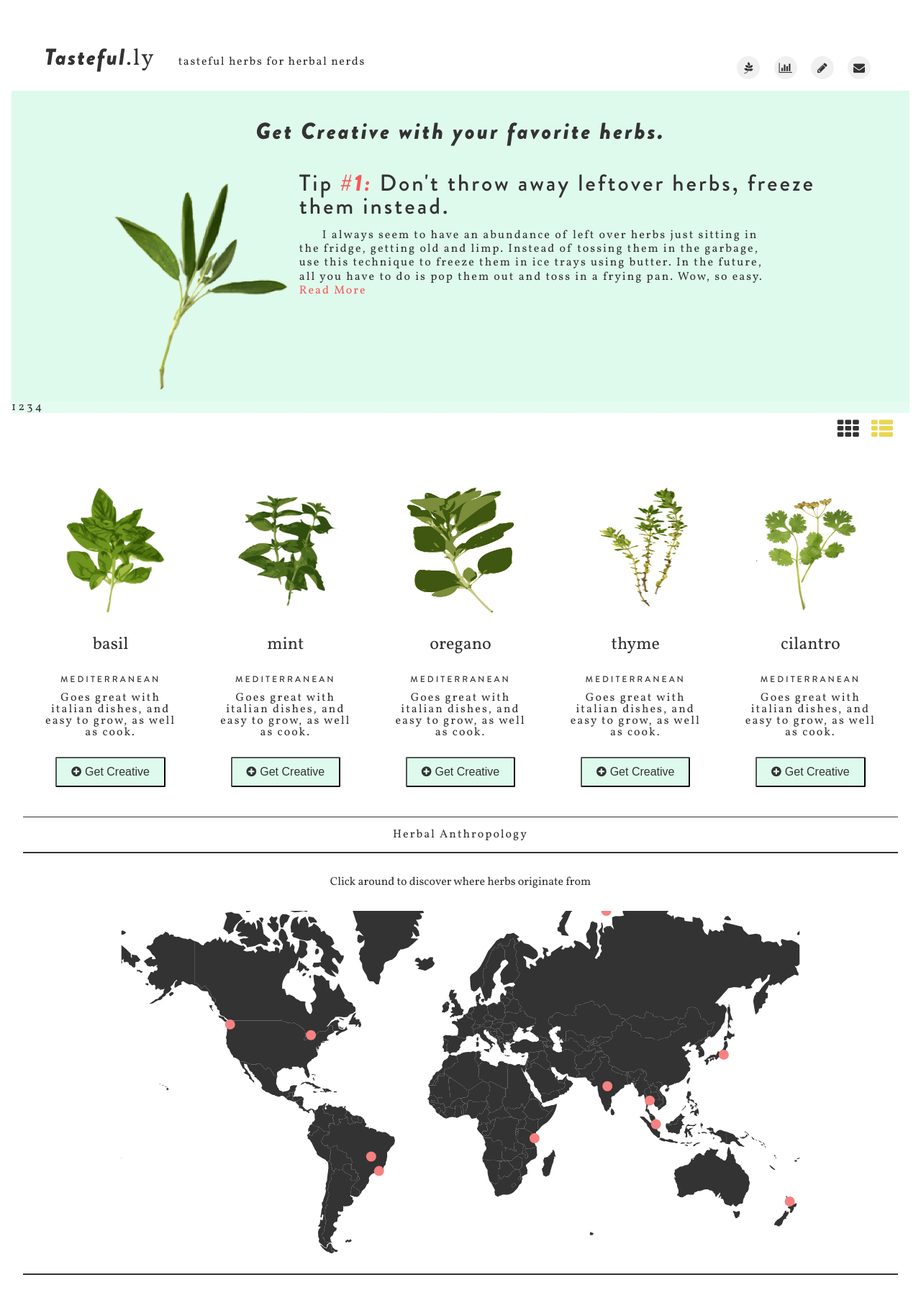
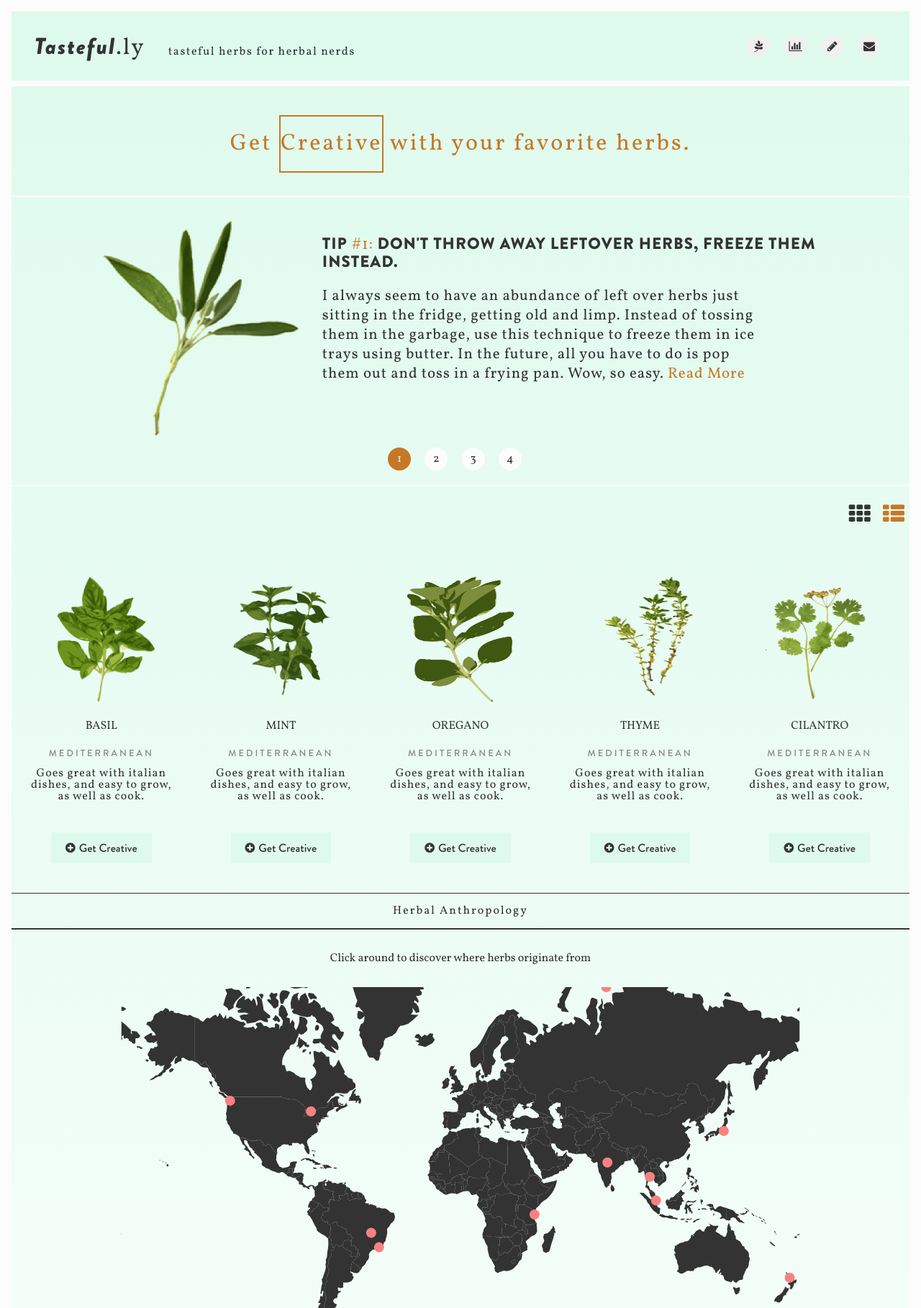
Before and after one commit to houseofaragon/Tastefully, a PHP site: page /index.html in a window 1280 px wide. Shown: the top 1818 px of the page at 72% size. Run offline with PHP 8.4, Linux system fonts and the light colour scheme; some libraries are stand-ins or nearby versions.

Commit message:
merged with backbone

```diff
--- a/css/style.css
+++ b/css/style.css
@@ -44,7 +46,6 @@
 body {
     font-family: 'Vollkorn','Brandon Medium', Helvetica, Arial, sans-serif;
     color: #333;
-    background-color: #DEFAED;
     font-size: 1em;
     line-height: 1em;
 	padding: 0;
@@ -54,7 +55,8 @@ body {
     background-image:    -moz-linear-gradient(top, #DEFAED, #FFF);
     background-image:     -ms-linear-gradient(top, #DEFAED, #FFF);
     background-image:      -o-linear-gradient(top, #DEFAED, #FFF);
-    border: 1em solid #FFF;
+    border: 1em solid #FCFCFC;
+    font: 100%;
 }
 
 a {
@@ -72,13 +74,8 @@ ul {
 
 h1{
 	font: 2em/1em 'Vollkorn',sans-serif;
-	margin: 0.03em auto;
-	padding: 0 0 0.5em;
+	margin: 0 auto;
 	letter-spacing: 2px;
-	/*
-	border-bottom: 0.05em dotted #333;
-	border-top: 0.02em solid #333;
-	*/
 }
 
 h3{
@@ -105,15 +102,19 @@ h3{
 
 .main,
 .container > header {
-	width: 100%;
-	margin: 0em auto;
-	padding: 0 1em 1em 1em;
-	background-color: #FFF;
+	font-family: 'Vollkorn';
 }
-
 	.container > header {
-		padding: 2.875em 2.875em 0em;
+		padding: 2em 2em 1em;
 		text-align: center;
+		position: fixed;
+		z-index: 2;
+		background: #DEFAED;
+		width: 100%;
+		top: 0;
+    	border-top: 1em solid #FCFCFC;
+    	border-right: 2em solid #FCFCFC;
+    	border-bottom: 0.5em solid #FCFCFC;
 	}
 
 	.container > header h1 span{
@@ -123,9 +124,8 @@ h3{
 	.container > header h4 {
 		font-size: 1em;
 		letter-spacing: 0.1em;
-		margin: 1em 0.6em;
+		margin: 1em 2em;
 		font-weight: 400;
-		margin-left: 2em;
 	}
 		.container > header h4 span {
 			border-bottom: 1px solid #333;
@@ -139,7 +139,7 @@ h3{
 		height: 2em;
 		background: #F0F0F0;
 		border-radius: 50%;
-		margin: 1em 0.5em 1em;
+		margin: 0em 0.5em 1em;
 		border: none;
 		color: #333;
 	}
@@ -178,78 +177,73 @@ h3{
 		line-height: 2em;
 	}
 
-
-.bp-icon-next:after {
-}
-.bp-icon-drop:after {
-}
-.bp-icon-archive:after {
-}
-.bp-icon-about:after {
-}
-.bp-icon-prev:after {
-}
-
-
-
 /*------------ Main Page Slider ---------------*/
 .bg-slider{
-	background-color: #DEFAED;
 	position: relative;
-	min-height: 350px;
+	margin: 9em auto 0 auto;
+	height: auto;
 }
-.bg-slider p{
-	font-family: 'Brandon Black Italic',sans-serif;
-	color: #333;
+.bg-slider p.headline{
+	font-family: 'Vollkorn',sans-serif;
+	color: #C77826;
 	text-align: center;
 	font-size: 2em;
 	letter-spacing: 3px;
+	padding: 0 0 2em 0;
+	border-bottom: 2px solid #FCFCFC;
+}
+.bg-slider p.headline span#change{
+	width: 210px;
+	min-width: 200px;
 	padding: 0.5em 0;
+	border: 2px solid #C77826;
 }
 
 .bg-slider .recipe{
-	margin: 0em auto;
+	margin: 2em auto;
 	text-align: center;
 	width:80%;
 }
 
 .bg-slider .recipe img{
 	width: 275px;
-	height: 320px;
-	padding: 1em;
+	height: 300px;
+	margin-right: 2em;
 }
 
 .bg-slider .recipe  p.tip {
-	font-family: 'Brandon Medium',sans-serif;
+	font-family: 'Brandon Black',sans-serif;
 	color: #333;
-	font-size: 2em;
+	font-size: 1.4em;
 	text-align: left;
-	margin: 0 auto;
 	line-height: 1em;
-	padding: 0;
+	padding-top: 1em;
+	letter-spacing: 1px;
+	text-transform: uppercase;
+
 }
 	.bg-slider .recipe p.tip span{
-		font-family: 'Brandon Black Italic',sans-serif;
-		color: #FA5858;
+		font-family: 'Vollkorn',sans-serif;
+		color: #C77826;
+		font-size: 1em;
 	}
 
 .bg-slider .recipe p.tip-details{
 	font-family: 'Vollkorn',sans-serif;
-	font-size: 1.5em;
 	color: #333;
 	text-align: left;
 	margin: 0 auto;
-	padding: 1em 0;
 	padding-right: 4em;
-	line-height: 1.2em;
-	text-indent: 2em;
-	letter-spacing: 2px;
-	font-size: 1em;
+	line-height: 1.3em;
+	letter-spacing: 1px;
+	font-size: 1.3em;
 }
 
 .bg-slider .recipe .link{
-	color: #FA5858;
+	color: #C77826;
 	margin: 1em auto;
+	font-family: 'Vollkorn',sans-serif;
+
 }
 
 .bg-slider .recipe .link:hover{
@@ -257,44 +251,47 @@ h3{
 }
 
 /*------- Link bar for slider ---------*/
-.bg-slider  #recipe-selector {
+#recipe-selector {
   overflow: hidden;
-  position: absolute;
-  height: 32px;
-  bottom: 1em;
-  left: 30%;
-  margin: 0 auto;
+  position: relative;
+  height: 36px;
+  top: 1em;
+  text-align: center;
+
 }
 
-.bg-slider #recipe-selector em {
-  padding: 8px 20px 0 100px;
-  display: inline-block;
+#recipe-selector em {
+  padding: 8px 0 0 100px;
+  display: inline;
   float: left;
+  margin-left: 30%;
+  margin-right: 0;
   color: #333;
   font-family: 'Vollkorn', serif;
 
 }
+#recipe-selector nav{
+	margin: 0 auto;
+    padding-bottom: 1em;
 
-.bg-slider  #recipe-selector nav a{
-  width: 3.5em;
-  height: 3.5em;
-  float: left;
-  padding-right: 25px;
-  padding-top: 1px;
-  background: url(../images/sprite-project-overview-nav.png) -167px -81px no-repeat;
+}
+#recipe-selector nav a{
+  width: 2em;
+  height: 2em;
+  background: #FCFCFC;
+  margin-right: 1em;
+  border-radius: 50%;
   display: inline-block;
   font-family: 'Vollkorn', sans-serif,monospace;
   font-size: 1em;
-  line-height: 1.6em;
+  line-height: 2em;
   color: #333;
-  margin: 0 auto;
 
 }
 
-.bg-slider  #recipe-selector a.activeSlide, #recipe-selector a:hover{
-  background: url(../images/sprite-project-overview-nav.png) -167px -44px no-repeat;
+#recipe-selector a.activeSlide, #recipe-selector a:hover{
+  background: #C77826;
   color: #F0F0F0;
-  margin: 0 auto;
 }
 
 #Tip-2,#Tip-3,#Tip-4{
@@ -305,7 +302,7 @@ h3{
 
 .options {
 	text-align: right;
-	padding-bottom: 10px;
+	padding: 1em 0;
 }
 
 	.options a {
@@ -314,7 +311,7 @@ h3{
 		height: 40px;
 		overflow: hidden;
 		white-space: nowrap;
-		color: #e9d654;
+		color: #C77826;
 		margin: 2px;
 	}
 
@@ -380,23 +377,27 @@ h3{
 
 .title {
 	font-family: "Vollkorn",sans-serif;
-	font-size: 0.8em;
+	font-size: 0.5em;
+	text-transform: uppercase;
+
 }
 
 .region {
-	color: #333;
+	color: #848484;
 	content: none;
 	margin: 0 auto;
 	text-align: center;
-	font-family: 'Brandon Medium',sans-serif;
-	font-size: 12px;
+	font-size: 0.8em;
+	font-family: 'Brandon Medium';
+	letter-spacing: 3px;
 	text-transform: uppercase;
-	letter-spacing: 3px;
+
+
 }
 
 .details{
 	font-size: 1em;
-	letter-spacing: 2px;
+	letter-spacing: 1px;
 }
 
 .add {
@@ -407,11 +408,13 @@ h3{
 	margin: 20px 0 0;
 	display: inline-block;
 	transition: background 0.2s;
+	font-family: 'Brandon Medium';
+	border: none;
 }
 
 	.add:hover {
 		color: #fff;
-		background: #333;
+		background: #C77826;
 	}
 
 	.add:before {
@@ -460,7 +463,7 @@ h3{
 }
 
 .view-grid .title {
-	font-size: 1.5em;
+	font-size: 1em;
 }
 
 .view-grid .details {
@@ -471,7 +474,7 @@ h3{
 }
 
 .view-grid .region {
-	margin: 10px 0;
+	margin-bottom: 1em;
 
 }
 
@@ -611,6 +611,19 @@ div.tooltip {
 	color: #FFF;
 }
 
+
+
+
+
+
+
+
+
+
+.main {
+	margin-top: 2em;
+	border-top: 2px solid #fff;
+}
 .main .herb-data{
 	display: none;
 	background-color: #F0F0F0;
```
Also changed, not shown: other parts of css/style.css (+21 -23 lines).
